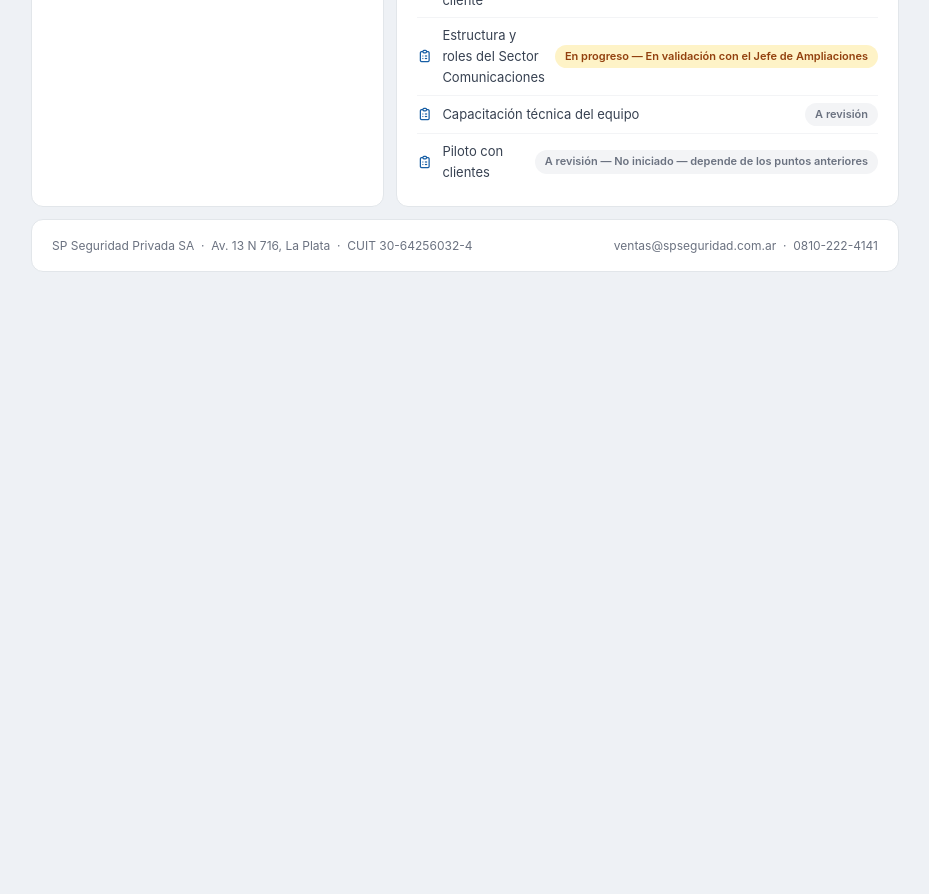
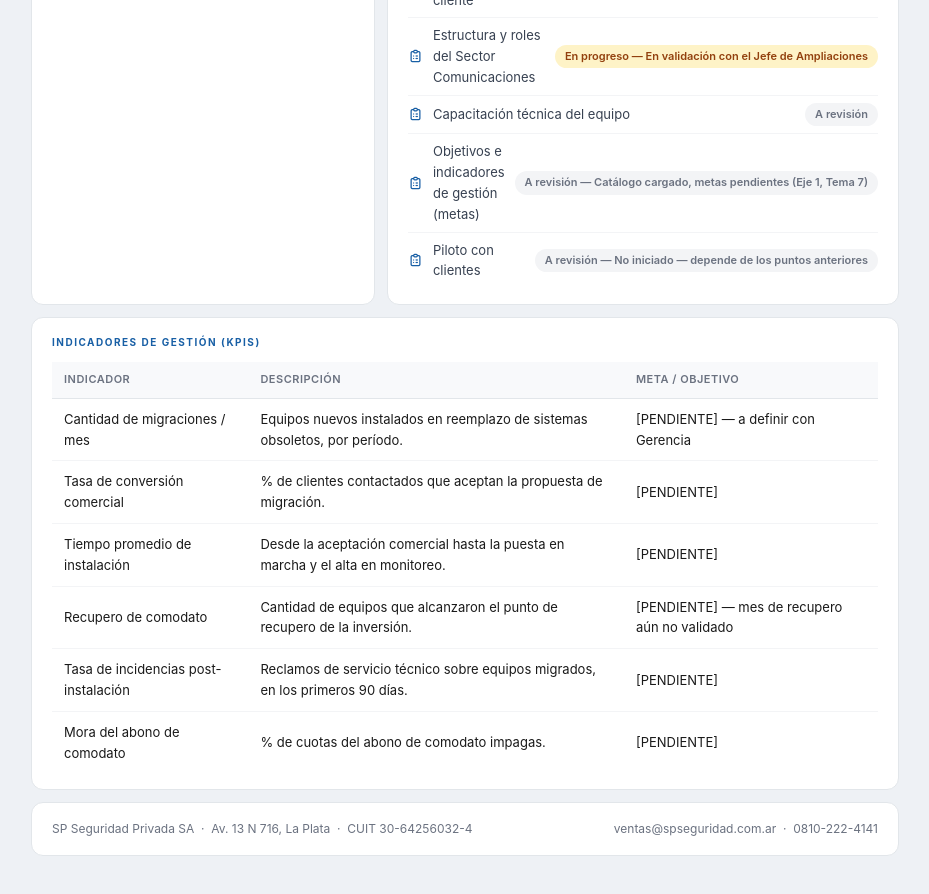
Before and after one commit to martinwolcansp/web_interna_sp, a website: page pages/sector-comunicaciones.html in a window 1280 px wide. Shown: the part 1162-2056 px from the top of the page, without its empty margins (175-1104 px from the left). Before the commit the page ends 1506 px from the top, so only its background shows below. Drawn offline with Linux system fonts and the light colour scheme.

Commit message:
Incorporacion de KPI

```diff
--- a/js/ficha-renderer.js
+++ b/js/ficha-renderer.js
@@ -185,6 +185,18 @@ function _secGeneral(g) {
           `<li><i class="ti ti-list-check" aria-hidden="true"></i>${item}</li>`).join('')}</ul>
       </div>` : '';
 
+  // "Indicadores de gestión (KPIs)" es opcional — pensado para fichas de unidad de
+  // negocio (ej. pilotos), no para fichas de producto estándar.
+  const indicadoresBlock = (g.indicadores && g.indicadores.length) ? `
+      <div class="ficha-card-full">
+        <p class="section-label">Indicadores de gestión (KPIs)</p>
+        <table class="data-table">
+          <thead><tr><th>Indicador</th><th>Descripción</th><th>Meta / objetivo</th></tr></thead>
+          <tbody>${g.indicadores.map(k =>
+            `<tr><td>${k.nombre}</td><td>${k.descripcion}</td><td>${k.meta}</td></tr>`).join('')}</tbody>
+        </table>
+      </div>` : '';
+
   return `
     <section id="sec-general" class="section-panel" role="tabpanel">
       <div class="ficha-card-full">
@@ -203,6 +215,7 @@ function _secGeneral(g) {
         </div>
       </div>
       ${requerimientosBlock}
+      ${indicadoresBlock}
     </section>`;
 }
 
--- a/js/fichas/versiones/nuevas-tecnologias-v1.0.js
+++ b/js/fichas/versiones/nuevas-tecnologias-v1.0.js
@@ -49,6 +49,15 @@ window.FICHA_VERSIONS['nuevas-tecnologias']['v1.0'] = {
       'Reemplaza de forma definitiva el comunicador de transición que el cliente pueda tener instalado hoy',
       'Recupero de la inversión a través del abono — mes exacto de recupero NO validado todavía (ver pestaña Áreas → Administrativo de Sector Comunicaciones)',
     ],
+    indicadores: [
+      { nombre: 'Cantidad de migraciones / mes',           descripcion: 'Equipos nuevos instalados en reemplazo de sistemas obsoletos, por período.',        meta: '[PENDIENTE] — a definir con Gerencia' },
+      { nombre: 'Tasa de conversión comercial',             descripcion: '% de clientes contactados que aceptan la propuesta de migración.',                   meta: '[PENDIENTE]' },
+      { nombre: 'Tiempo promedio de instalación',           descripcion: 'Desde la aceptación comercial hasta la puesta en marcha y el alta en monitoreo.',    meta: '[PENDIENTE]' },
+      { nombre: 'Recupero de comodato',                     descripcion: 'Cantidad de equipos que alcanzaron el punto de recupero de la inversión.',           meta: '[PENDIENTE] — mes de recupero aún no validado' },
+      { nombre: 'Tasa de incidencias post-instalación',     descripcion: 'Reclamos de servicio técnico sobre equipos migrados, en los primeros 90 días.',      meta: '[PENDIENTE]' },
+      { nombre: 'Mora del abono de comodato',                descripcion: '% de cuotas del abono de comodato impagas.',                                        meta: '[PENDIENTE]' },
+    ],
+
     checklist: [
       { label: 'Identificación del servicio (Eje 3, Sección 1)', status: 'ok' },
       { label: 'Propuesta de valor y objeciones (Eje 3, Sección 2)', status: 'ok' },
@@ -57,6 +66,7 @@ window.FICHA_VERSIONS['nuevas-tecnologias']['v1.0'] = {
       { label: 'Contrato de comodato con el cliente', status: 'prog', fecha: 'Modelo base existente, en adaptación' },
       { label: 'Estructura y roles del Sector Comunicaciones', status: 'prog', fecha: 'En validación con el Jefe de Ampliaciones' },
       { label: 'Capacitación técnica del equipo', status: 'rev' },
+      { label: 'Objetivos e indicadores de gestión (metas)', status: 'rev', fecha: 'Catálogo cargado, metas pendientes (Eje 1, Tema 7)' },
       { label: 'Piloto con clientes', status: 'rev', fecha: 'No iniciado — depende de los puntos anteriores' },
     ],
   },
```
Also changed, not shown: index.html (+14 -14 lines).
